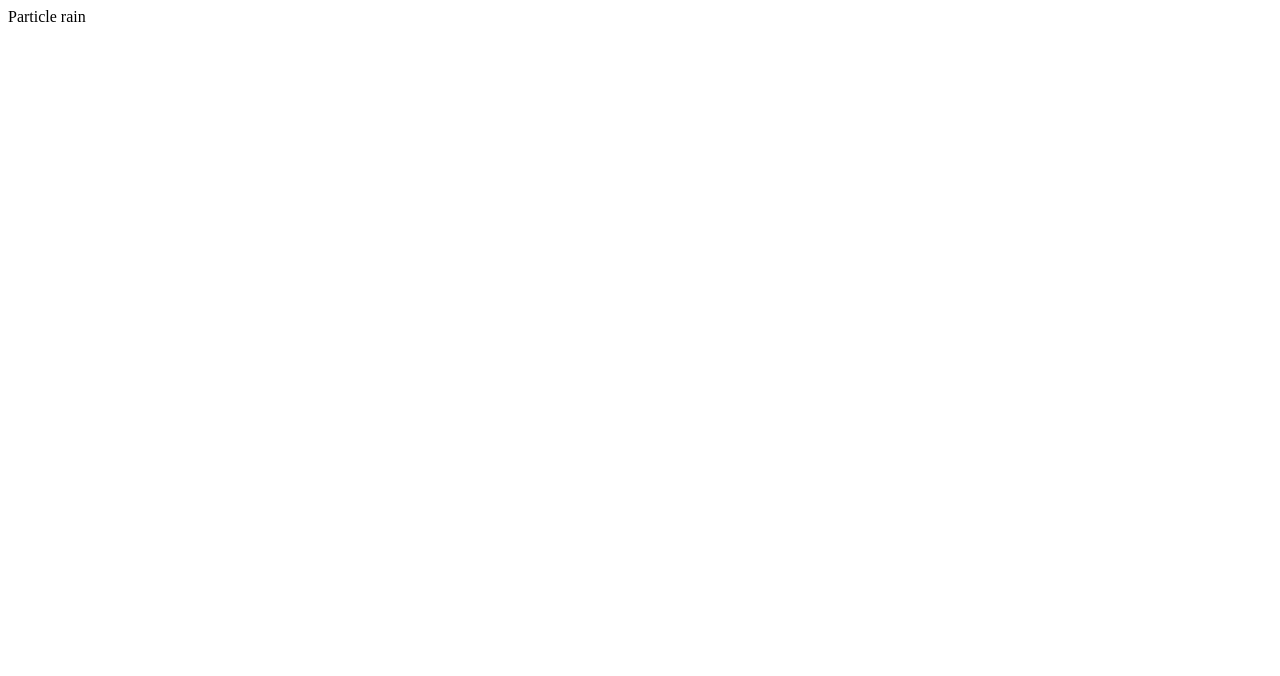
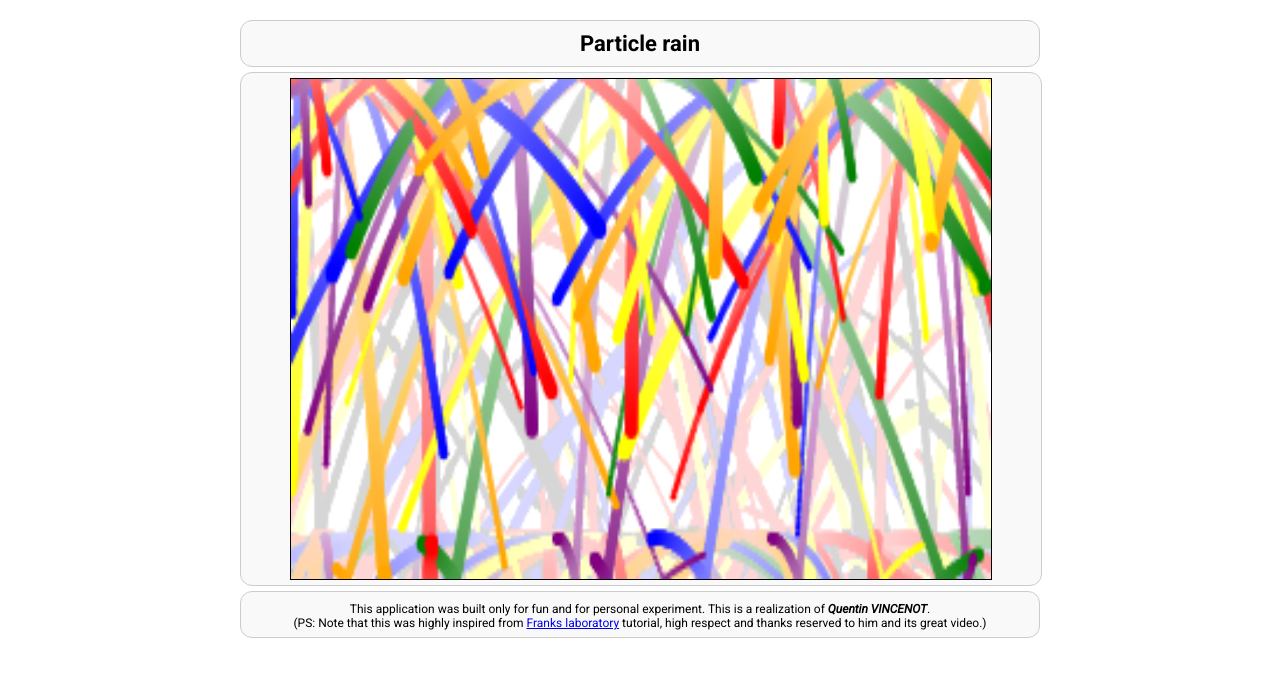
Before and after one commit to QuentinVincenot/particle-rain, a plain HTML site: page index.html in a window 1280 px wide. Drawn offline with Linux system fonts and the light colour scheme.

Commit message:
Implemented the particles falling behaviour with configuration and class

```diff
--- a/index.html
+++ b/index.html
@@ -7,6 +7,12 @@
 
     <!-- Main title of the application page displayed on the browser tab -->
     <title>Particle rain</title>
+
+    <!-- Application global and general layout styling -->
+    <link rel="stylesheet" href="styles_layouts/global_layout.css">
+
+    <!-- Application particle canvas styling -->
+    <link rel="stylesheet" href="styles_layouts/particle_canvas_layout.css">
 </head>
 
 <body>
@@ -14,7 +20,28 @@
     <div class="application_title">Particle rain</div>
 
     <!-- Global container to integrate the application visual interactions -->
-    <div class="global_container"></div>
+    <div class="global_container">
+
+        <!-- Container to integrate the particle canvas rendering -->
+        <div class="canvas_container">
+            <canvas id="particle_canvas"></canvas>
+        </div>
+
+        <!-- Application footer dedicated space, for credits and complementary information -->
+        <div class="application_footer">
+            This application was built only for fun and for personal experiment.
+            This is a realization of <b><i>Quentin VINCENOT</i></b>.<br />
+            (PS: Note that this was highly inspired from <a href="https://www.youtube.com/watch?v=nrJh8-Ixnu8" target="_blank">Franks laboratory</a> tutorial,
+            high respect and thanks reserved to him and its great video.)
+        </div>
+
+    </div>
+
+    <!-- Import the specific script to define particles behaviour -->
+    <script type="text/javascript" src="scripts_data/particle_data.js"></script>
+
+    <!-- Import the specific script to define the canvas content and logic -->
+    <script type="text/javascript" src="scripts_data/canvas_logic.js"></script>
 </body>
 
 </html>
--- /dev/null
+++ b/scripts_data/canvas_logic.js
@@ -0,0 +1,39 @@
+// Retrieve the reference of the canvas in the page
+const canvas = document.getElementById('particle_canvas');
+// Store the rendering context of the canvas to interact and draw later on
+const canvas_context = canvas.getContext('2d');
+
+// Define the number of desired particles
+const particles_number = 100;
+// Define an array to store all the created particles
+let particles_array = [];
+
+
+/* Function to create and initialize a large number of particles at once */
+function init_particles() {
+    // Create as many particles as desired
+    for(let i=0; i<particles_number; i++) {
+        // Initialize the particles starting position randomly
+        let random_x = Math.random() * canvas.width;
+        let random_y = Math.random() * canvas.height;
+        // Store every create particle in a globally referenced array
+        particles_array.push(new Particle(random_x, random_y, canvas.width, canvas.height));
+    }
+}
+init_particles();
+
+
+/* Function to start and loop over the rendering objects process on screen */
+function animate() {
+    // Display a semi-transparent rectangle over the canvas continuously to "erase"
+    canvas_context.fillStyle = 'rgba(255, 255, 255, 0.01)';
+    canvas_context.fillRect(0, 0, canvas.width, canvas.height);
+    // Update and draw the falling particles at every iteration step
+    for(let i=0; i<particles_number; i++) {
+        particles_array[i].update();
+        particles_array[i].draw(canvas_context);
+    }
+    // Run the rendering loop to display the falling particles
+    requestAnimationFrame(animate);
+}
+animate();
--- /dev/null
+++ b/scripts_data/particle_data.js
@@ -0,0 +1,75 @@
+/*--------------------------------------------------------------------------------
+----- PARTICLE class : definition of a falling particle in a canvas
+--------------------------------------------------------------------------------*/
+class Particle {
+
+    /* Static configuration parameters for Particle instances */
+    static MIN_SIZE = 1; static MAX_SIZE = 3;
+    static MIN_WEIGHT = 0.1; static MAX_WEIGHT = 0.5;
+    static MIN_DIRECTION = -1; static MAX_DIRECTION = 1;
+    static PARTICLE_COLORS = ['blue', 'green', 'red', 'yellow', 'orange', 'purple'];
+
+    /* Particle constructor initialize the particle and set its properties */
+    constructor(x, y, canvas_width, canvas_height) {
+        // Initialize and store the particle starting position and size
+        this.x_position = x, this.y_position = y;
+
+        // Randomly initialize the particle size in a defined (minimal-maximal) range
+        this.size = Math.random() * (Particle.MAX_SIZE - Particle.MIN_SIZE) + Particle.MIN_SIZE;
+        // Randomly initialize the particle weight (gravity-related) in a defined (minimal-maximal) range
+        this.weight = Math.random() * (Particle.MAX_WEIGHT - Particle.MIN_WEIGHT) + Particle.MIN_WEIGHT;
+        // Define the particle x direction as its horizontal deviation while falling
+        this.x_direction = Math.random() * (Particle.MAX_DIRECTION - Particle.MIN_DIRECTION) + Particle.MIN_DIRECTION;
+
+        // Randomly choose the original particle color in a defined static list
+        let color_index = Math.floor(Math.random() * Particle.PARTICLE_COLORS.length);
+        this.color = Particle.PARTICLE_COLORS[color_index];
+
+        // Store the related canvas width and height
+        this.canvas_width = canvas_width, this.canvas_height = canvas_height;
+        // Define whether the particle already hit the canvas bottom border or not
+        this.touched_ground = false;
+    }
+
+
+    /* Particle update method computed its new properties at every iteration step */
+    update() {
+        // When the particle reaches the canvas bottom for the second time, reset it
+        if(this.y_position > this.canvas_height && this.touched_ground) {
+            // Reset the particle's horizontal position to a new randomly generated value
+            this.x_position = Math.random() * this.canvas_width;
+            // Reset the particle's vertical position to the top of the canvas
+            this.y_position = 0 - this.size;
+            // Reset the particle's weight to a new randomly generated value
+            this.weight = Math.random() * (Particle.MAX_WEIGHT - Particle.MIN_WEIGHT) + Particle.MIN_WEIGHT;
+            // Reset the particle's touching ground state
+            this.touched_ground = false;
+        }
+
+        // Increase the particle weight as much as its fall lasts
+        this.weight += 0.01;
+        // Update the horizontal/vertical position of the particle depending on its configuration/weight
+        this.x_position += this.x_direction;
+        this.y_position += this.weight;
+
+        // When the particle reaches the canvas bottom for the first time, make it bounce once
+        if(this.y_position >= this.canvas_height && !this.touched_ground) {
+            // Set its weight negative to bounce back
+            this.weight = -0.5
+            this.y_position = this.canvas_height;
+            this.touched_ground = true;
+        }
+    }
+
+
+    /* Particle draw method draws the particle on the given canvas context */
+    draw(canvas_context) {
+        // Set the color of the particle
+        canvas_context.fillStyle = this.color;
+        // Draw the particle as a full circle with dedicated position and size
+        canvas_context.beginPath();
+        canvas_context.arc(this.x_position, this.y_position, this.size, 0, 2*Math.PI);
+        canvas_context.closePath();
+        canvas_context.fill();
+    }
+}
--- /dev/null
+++ b/styles_layouts/global_layout.css
@@ -0,0 +1,62 @@
+/*--------------------------------------------------------------------------------
+----- Global page configuration
+--------------------------------------------------------------------------------*/
+
+/* Import the font resource to use Roboto */
+@import url('https://fonts.googleapis.com/css?family=Roboto:400,400i,700&display=swap');
+
+/* Configure the HTML body to be restricted to a centered fixe-sized zone of the page */
+body {
+    width: 800px;
+    margin: auto;
+}
+
+/*--------------------------------------------------------------------------------
+----- Application title & and global containers configuration
+--------------------------------------------------------------------------------*/
+
+/* Configure the application title with a dedicated colored/sized/bordered zone */
+.application_title {
+    margin-top: 20px;
+    padding: 10px;
+    background-color: #f9f9f9;
+    border: 1px solid #ccc;
+    border-radius: 12px;
+    font-size: 22px;
+    font-weight: bold;
+    font-family: 'Roboto', sans-serif;
+    text-align: center;
+}
+
+/* Configure the global container with a dedicated size/margin */
+.global_container {
+    width: 800px;
+    height: 800px;
+    margin-top: 5px;
+}
+
+/*--------------------------------------------------------------------------------
+----- Canvas & application footer containers
+--------------------------------------------------------------------------------*/
+
+/* Configure the application title with a dedicated styled/bordered zone */
+.canvas_container {
+    width: 800px;
+    background-color: #f9f9f9;
+    border: 1px solid #ccc;
+    border-radius: 12px;
+    margin: auto;
+}
+
+/* Configure the application footer layout with a dedicated colored/sized/bordered zone */
+.application_footer {
+    height: 25px;
+    margin-top: 5px;
+    padding: 10px;
+    background-color: #f9f9f9;
+    border: 1px solid #ccc;
+    border-radius: 12px;
+    font-size: 12px;
+    font-family: 'Roboto', sans-serif;
+    text-align: center;
+}
--- /dev/null
+++ b/styles_layouts/particle_canvas_layout.css
@@ -0,0 +1,9 @@
+#particle_canvas {
+    width: 700px;
+    height: 500px;
+    display: block;
+    margin: 5px auto;
+    padding: 0;
+    background-color: white;
+    border: solid black 1px;
+}
```
